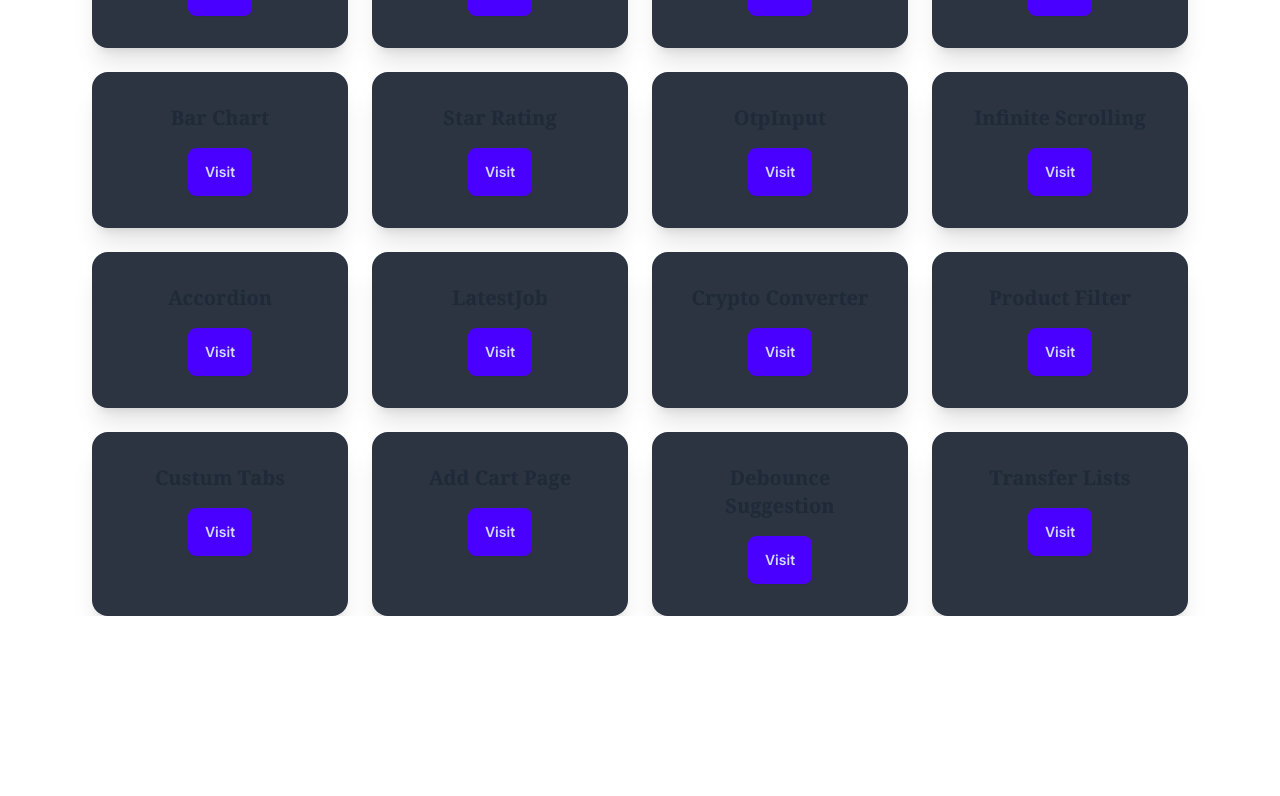
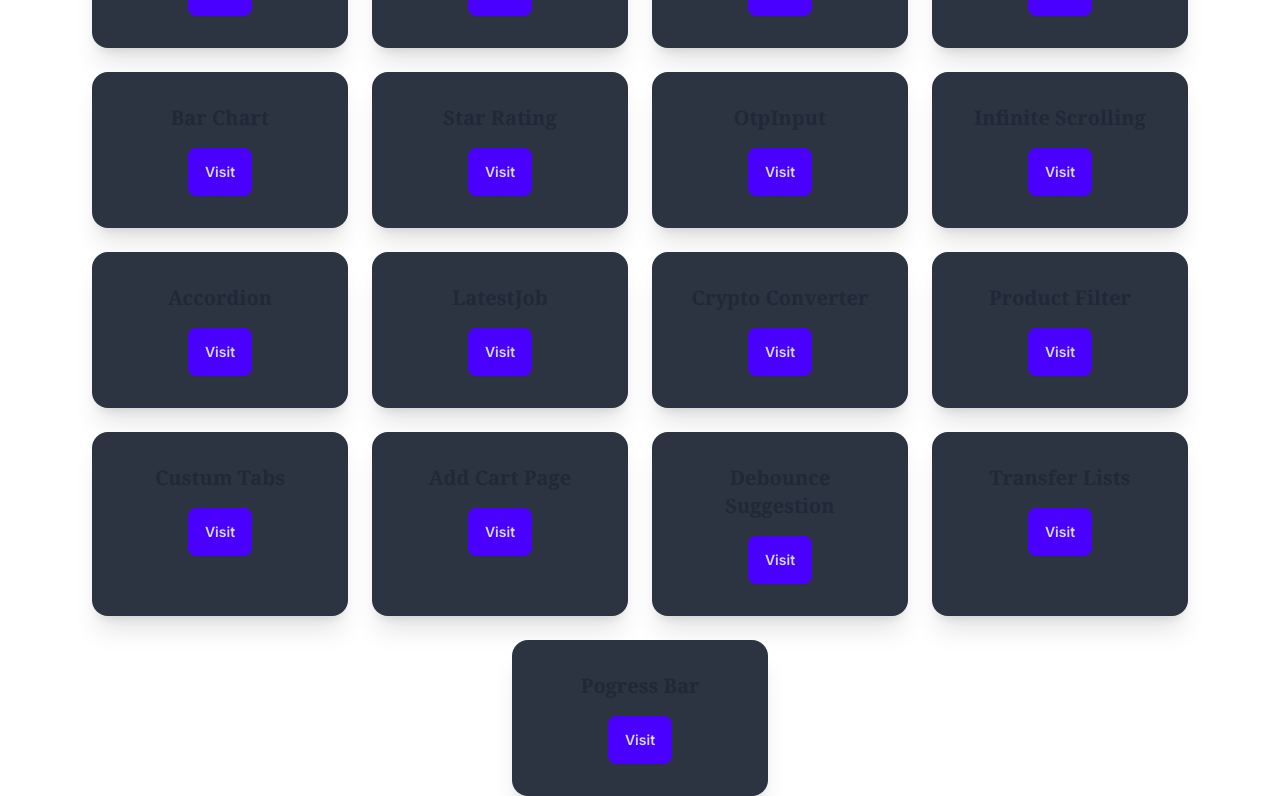
Before and after one commit to Jaga3249/practice_project, a Next.js app: page / in a window 1280 px wide. Shown: the part 212-1008 px from the top of the page. Before the commit the page ends 828 px from the top, so only its background shows below. Built offline with nearby package versions, Linux system fonts and the light colour scheme.

Commit message:
pogress bar project added

```diff
--- a/app/page.tsx
+++ b/app/page.tsx
@@ -89,6 +89,11 @@ export default function Home() {
       buttonLabel: "Visit",
       redirectUrl: "/transferlists",
     },
+    {
+      title: "Pogress Bar",
+      buttonLabel: "Visit",
+      redirectUrl: "/pogressbar",
+    },
   ];
   const handleNavigate = (url: string) => {
     router.push(url);
```
